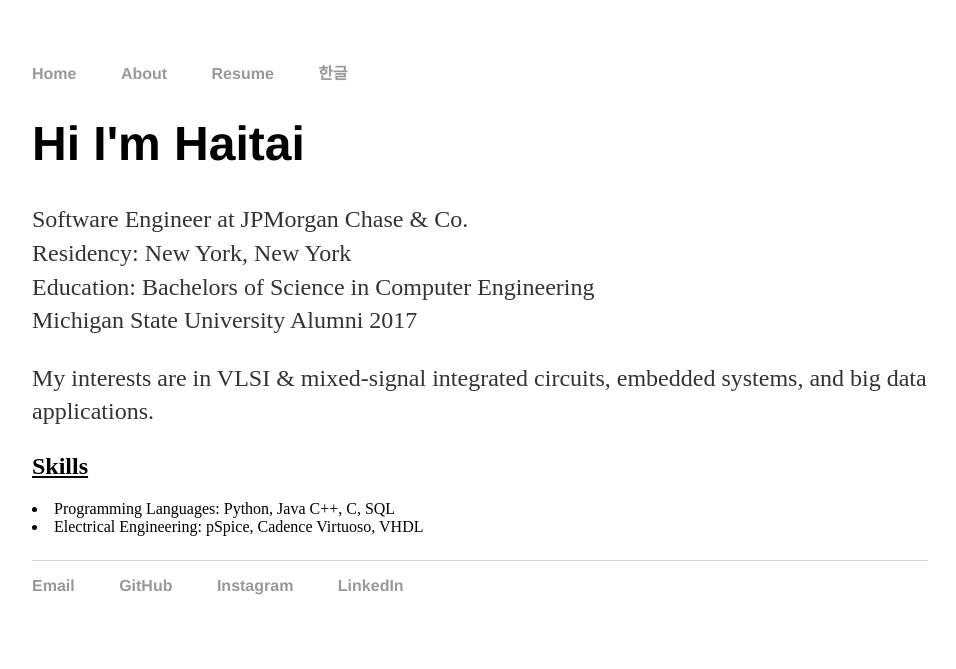
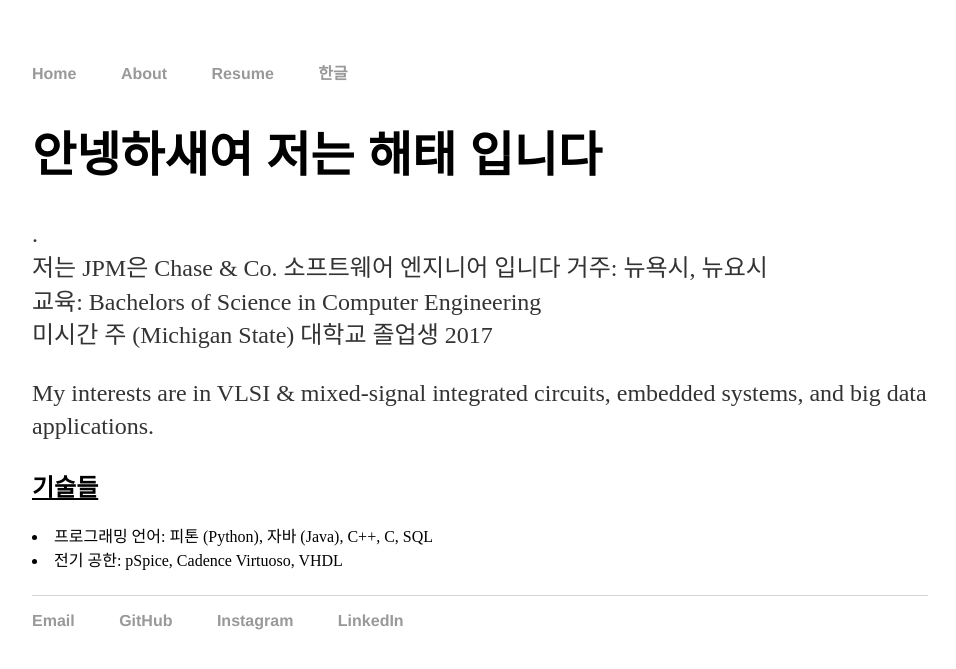
Before and after one commit to hkng248/hkng248.github.io, a Jekyll site: the page built from hangul/index.html, in a window 1280 px wide. Shown: the top 669 px of the page, without its empty margins (160-1116 px from the left). Built offline with Jekyll 4.4.1, drawn with Linux system fonts in a browser that asks for light colours; Markdown is read by kramdown in place of the engine named in the settings.

Commit message:
added korean content

```diff
--- a/hangul/index.html
+++ b/hangul/index.html
@@ -3,24 +3,27 @@ layout: default
 title: hangul
 ---
 <div class="blurb">
-	<h1>Hi I'm Haitai</h1>
+	<h1>안넹하새여 저는 해태 입니다 </h1>
 	<p>
-	Software Engineer at JPMorgan Chase & Co. <br>
-	Residency: New York, New York <br>
-	Education: Bachelors of Science in Computer Engineering <br>
-	Michigan State University Alumni 2017</p>
+	. <br>
+	저는 JPM은 Chase & Co. 소프트웨어 엔지니어 입니다
+	거주: 뉴욕시, 뉴요시 <br>
+	교육: Bachelors of Science in Computer Engineering <br>
+	미시간 주 (Michigan State) 대학교 졸업생 2017</p>
 	<p></p>
 	<p>My interests are in VLSI & mixed-signal integrated circuits, embedded systems,
 	and big data applications.</p>
 
 	<p></p>
 
-	<p><h2><u>Skills</u></h2>
-		<li>Programming Languages: Python, Java C++, C, SQL</li>
-		<li>Electrical Engineering: pSpice, Cadence Virtuoso, VHDL</li>
+	<p><h2><u>기술들</u></h2>
+		<li>프로그래밍 언어: 피톤 (Python), 자바 (Java), C++, C, SQL</li>
+		<li>전기 공한: pSpice, Cadence Virtuoso, VHDL</li>
 	</p>
 
 	<p></p>
 
+	<p> </p>
+
 
 </div><!-- ./blurb -->
```
